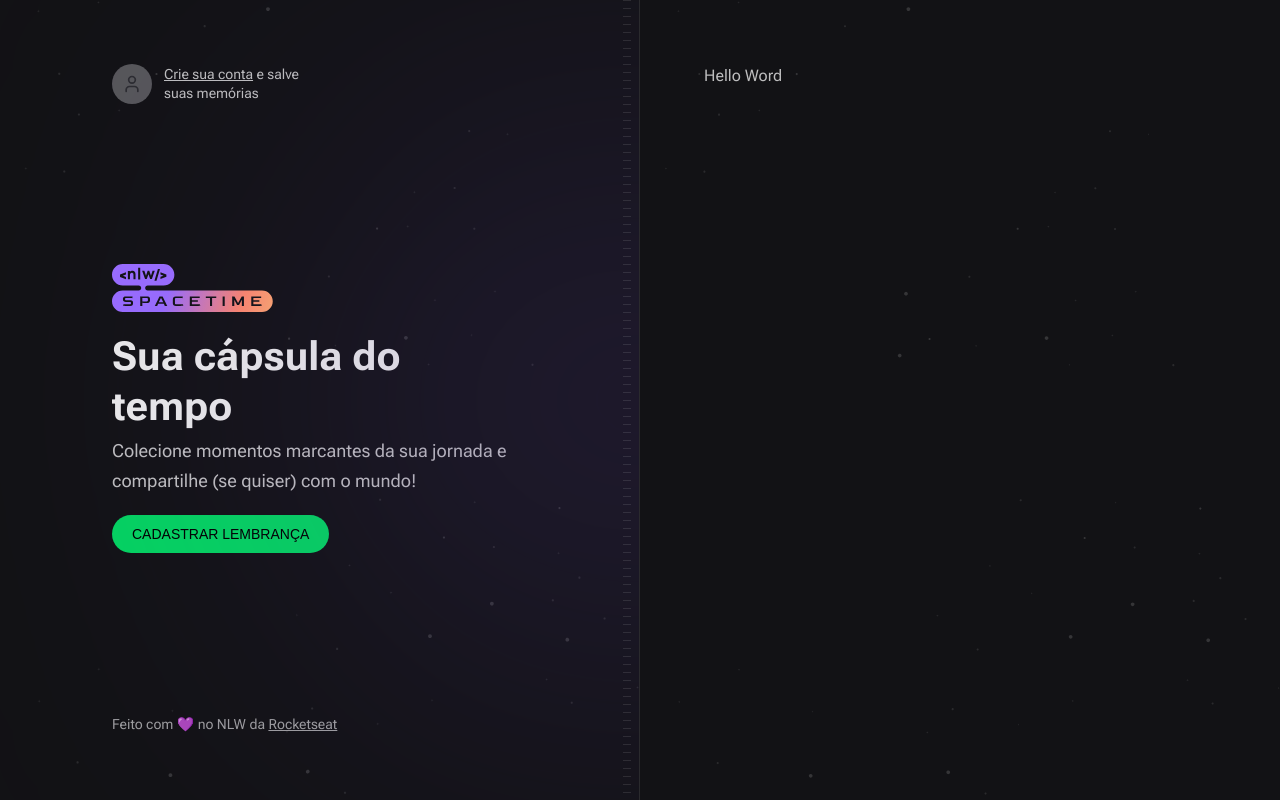
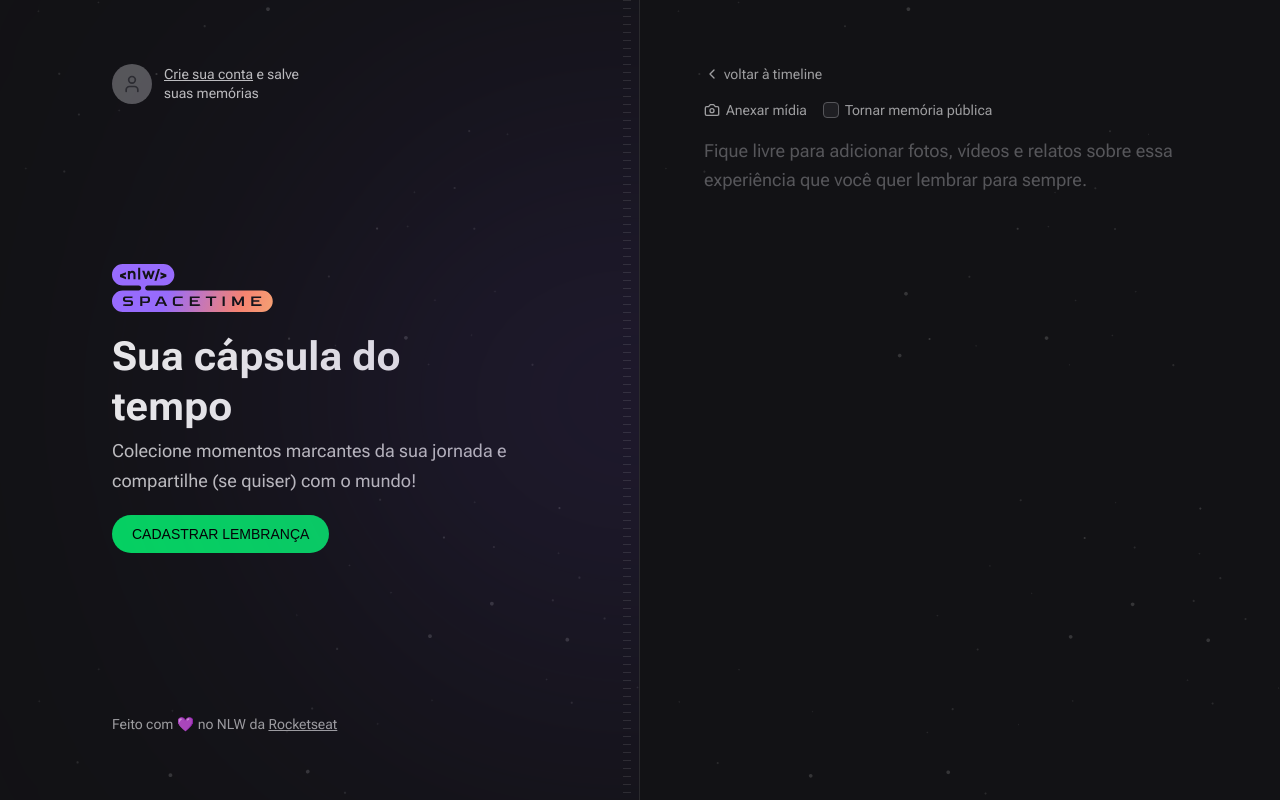
Before and after one commit to ChristieCardoso/nlw-spacetime-front, a Next.js app: page /memories/new in a window 1280 px wide. Built offline with nearby package versions, Linux system fonts and the light colour scheme; no server answers; a web font is replaced by a local one.

Commit message:
new memory page

```diff
--- a/package.json
+++ b/package.json
@@ -27,6 +27,7 @@
   },
   "devDependencies": {
     "@rocketseat/eslint-config": "^1.2.0",
+    "@tailwindcss/forms": "^0.5.3",
     "prettier-plugin-tailwindcss": "^0.3.0"
   }
 }
--- a/src/app/memories/new/page.tsx
+++ b/src/app/memories/new/page.tsx
@@ -1,3 +1,48 @@
+import { Camera, ChevronLeft } from 'lucide-react'
+import Link from 'next/link'
+
 export default function NewMemories() {
-  return <p>Hello Word</p>
+  return (
+    <div className="flex flex-1 flex-col gap-4">
+      <Link
+        href="/"
+        className="flex items-center gap-1 text-sm text-gray-200 hover:text-gray-100"
+      >
+        <ChevronLeft className="h-4 w-4" />
+        voltar à timeline
+      </Link>
+
+      <form className="flex flex-1 flex-col gap-2">
+        <div className="flex items-center gap-4">
+          <label
+            htmlFor="media"
+            className="flex cursor-pointer items-center gap-1.5 text-sm text-gray-200 hover:text-gray-100"
+          >
+            <Camera className="h-4 w-4" />
+            Anexar mídia
+          </label>
+          <label
+            htmlFor="isPublic"
+            className="flex items-center gap-1.5 text-sm text-gray-200 hover:text-gray-100"
+          >
+            <input
+              type="checkbox"
+              name="isPublic"
+              id="isPublic"
+              value="true"
+              className="h-4 w-4 rounded border-gray-400 bg-gray-700 text-purple-500"
+            />
+            Tornar memória pública
+          </label>
+        </div>
+        <input type="file" id="media" className="invisible h-0 w-0" />
+        <textarea
+          name="centent"
+          spellCheck={false}
+          className="w-full flex-1 resize-none rounded border-0 bg-transparent p-0 text-lg leading-relaxed text-gray-100 placeholder:text-gray-400 focus:ring-0"
+          placeholder="Fique livre para adicionar fotos, vídeos e relatos sobre essa experiência que você quer lembrar para sempre."
+        />
+      </form>
+    </div>
+  )
 }
--- a/tailwind.config.js
+++ b/tailwind.config.js
@@ -65,5 +65,5 @@
       },
     },
   },
-  plugins: [],
+  plugins: [require('@tailwindcss/forms')],
 }
```
Also changed, not shown: 1 other file (tests, documents, lock files or other folders).
